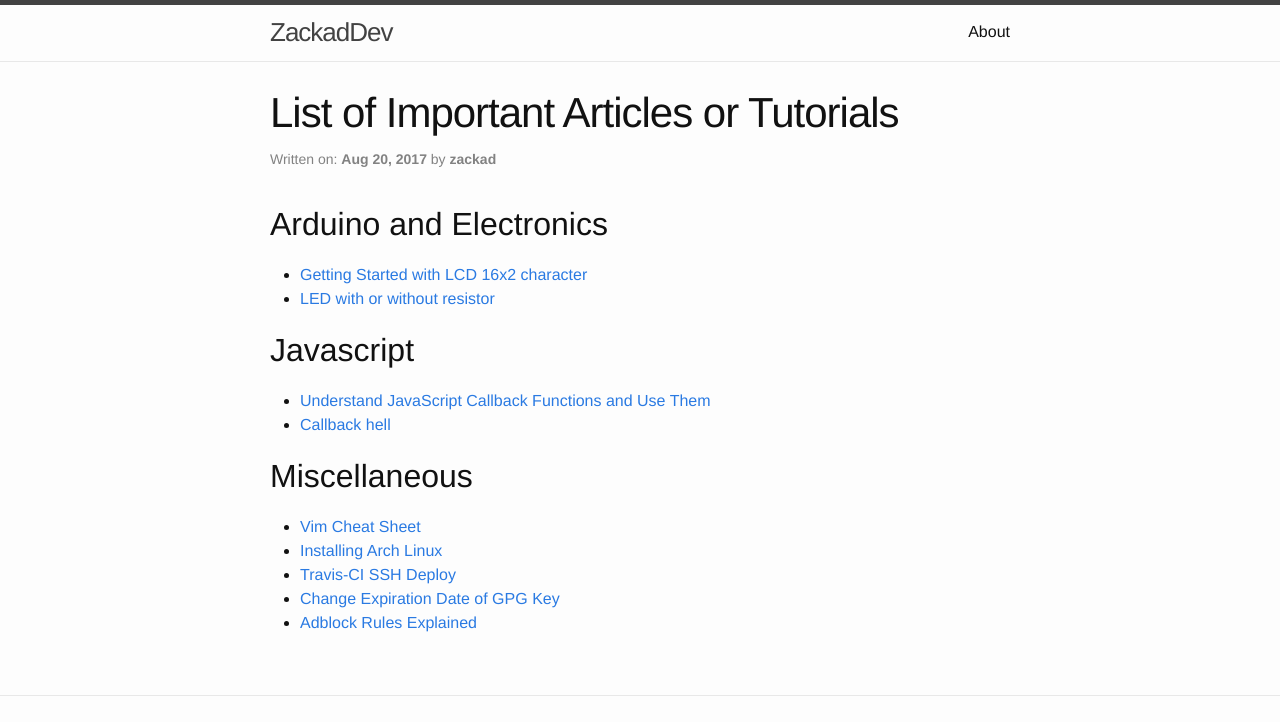
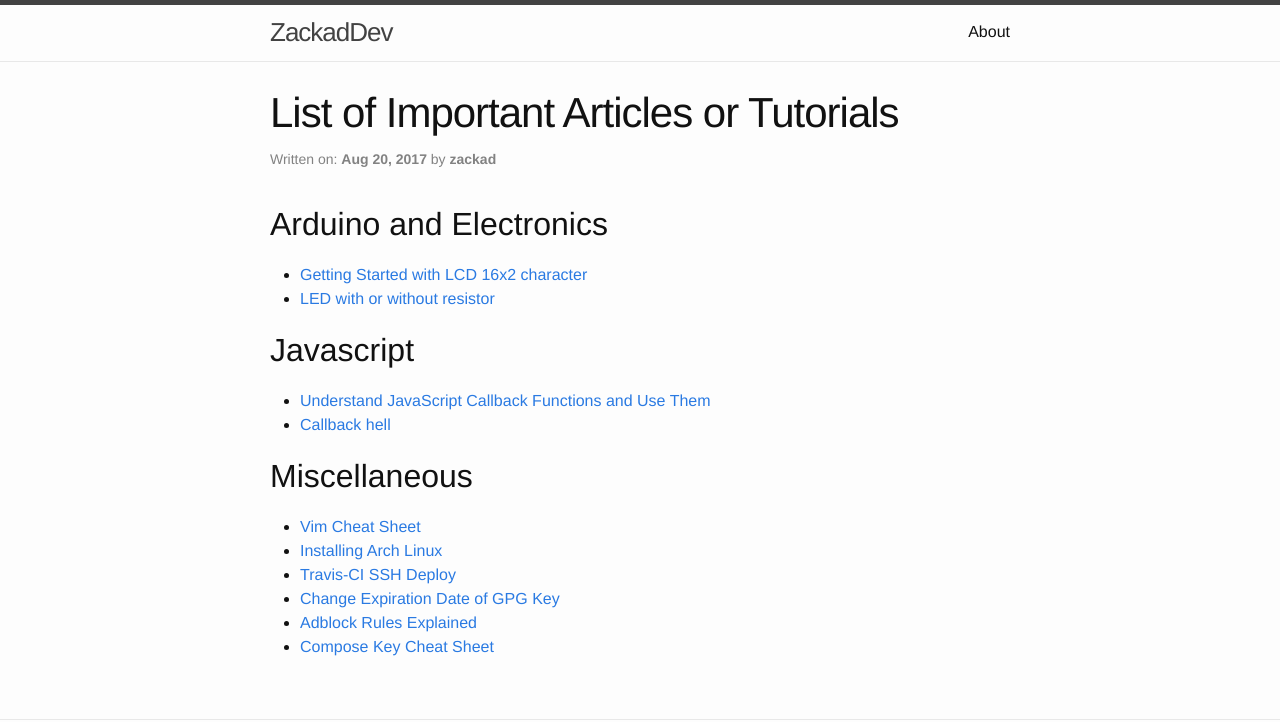
Before and after one commit to zackad/blog-src, a Jekyll site: the page built from _posts/2017-08-20-important-articles-and-tutorials.md, in a window 1280 px wide, cut to the strip 0-722 px from the top of the page. Built offline with Jekyll 4.4.1, drawn with Linux system fonts in a browser that asks for light colours; comment, search, counter and statistics services are not loaded.

Commit message:
compose key cheat sheet

```diff
--- a/_posts/2017-08-20-important-articles-and-tutorials.md
+++ b/_posts/2017-08-20-important-articles-and-tutorials.md
@@ -19,3 +19,4 @@ title: "List of Important Articles or Tutorials"
 - [Travis-CI SSH Deploy](https://oncletom.io/2016/travis-ssh-deploy/)
 - [Change Expiration Date of GPG Key](https://www.g-loaded.eu/2010/11/01/change-expiration-date-gpg-key/)
 - [Adblock Rules Explained](https://adblockplus.org/filter-cheatsheet)
+- [Compose Key Cheat Sheet](https://fsymbols.com/keyboard/linux/compose/)
```
